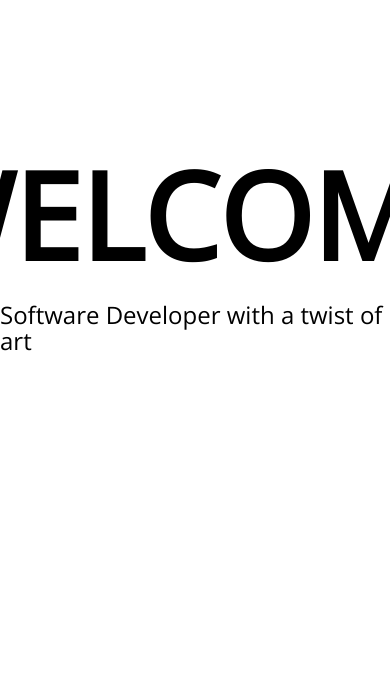
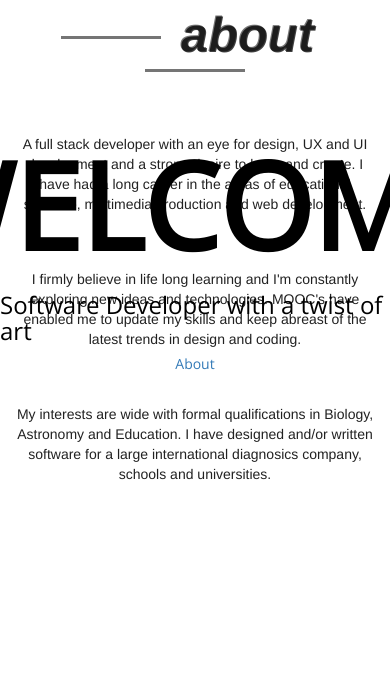
Before and after one commit to mwaa123/SIEZE, a Django app: page / in a window 390 px wide; the page is wider, and only the part inside the window is pictured. Shown: the part 171-844 px from the top of that part. Run offline with Django 3.2, Linux system fonts and the light colour scheme; some libraries are stand-ins or nearby versions.

Commit message:
add the about page

```diff
--- a/work/static/css/index.css
+++ b/work/static/css/index.css
@@ -22,3 +22,139 @@
     user-select: none;
     pointer-events: none;
   }
+  #about {
+    width: 100vw;
+    background-color: rgb(255, 255, 255);
+    padding-top: 20px;
+    padding-bottom: 50px;
+  }
+
+  #about .desc {
+    font-weight: 400;
+    color: rgba(0, 0, 0, 0.87);
+  }
+
+  .icon-me {
+    text-align: center;
+    font-size: 5em;
+    color: rgba(200, 100, 100, 0.7);
+    padding-top: 20px;
+    padding-bottom: 25px;
+    text-shadow: 3px 3px 6px rgba(0, 0, 0, 0.30);
+  }
+
+  .icon-contact {
+    text-align: center;
+    font-size: 7.5em;
+    color: rgba(152, 110, 110, 0.4);
+    padding-top: 10px;
+    padding-bottom: 15px;
+    text-shadow: 2px 2px 4px rgba(0, 0, 0, 0.75);
+  }
+
+  .icon-contact a {
+    color: rgba(152, 110, 110, 0.4) !important;
+  }
+
+  #portfolio {
+    background-color: #f6f6f6;
+    width: 100vw;
+    max-width: 1000px;
+    padding-top: 20px;
+    padding-bottom: 50px;
+  }
+
+  #portfolio .desc {
+    font-weight: 400;
+    color: rgba(0, 0, 0, 0.6);
+  }
+
+  #contact {
+    width: 100vw;
+    height: 100vh;
+    background-image: url(http://2am.ninja/img/stars.jpg);
+    background-color: black;
+    background-repeat: no-repeat;
+    background-position: center center;
+    background-attachment: fixed;
+    background-size: cover;
+    padding-top: 20px;
+  }
+
+  .tagline1 {
+    font-family: 'lato', sans-serif;
+    font-size: 2em;
+    font-weight: 300;
+    font-style: italic;
+    color: #bbb;
+    text-align: left;
+    padding-top: 70px;
+    text-shadow: 1px 1px black;
+  }
+
+  .tagline2 {
+    font-family: 'lato', sans-serif;
+    font-size: 7em;
+    letter-spacing: 7px;
+    line-height: 0.95em;
+    font-weight: 100;
+    color: white;
+    text-align: left;
+    text-shadow: 1px 1px black;
+    padding-top: 10px;
+  }
+
+  .tagline3a, .tagline3b, .tagline3c {
+    font-family: 'courier', sans-serif;
+    font-size: 1.75em;
+    font-style: italic;
+    color: #666;
+    text-align: left;
+    line-height: 1em;
+    text-shadow: 1px 1px black;
+  }
+
+  .tagline3a {
+    padding-top: 50px;
+  }
+
+  .tagline3b {
+    padding-left: 30px;
+  }
+
+  .line {
+    height: 3px;
+    width: 100px;
+    position: relative;
+    top: -12px;
+    display: inline-block;
+    background-color: #999;
+  }
+
+  .line.about {
+    background-color: rgba(0, 0, 0, 0.54);
+  }
+
+  .line.portfolio {
+    background-color: rgba(0, 0, 0, 0.54);
+  }
+
+  .line.contact {
+    background-color: rgba(255, 255, 255, 0.95);
+  }
+
+  .section-title {
+    /* font-family: 'lato', sans-serif; */
+    font-size: 3.5em;
+    font-weight: 900;
+    font-style: italic;
+    text-align: center;
+    padding-top: 0px;
+    padding-left: 15px;
+    padding-right: 15px;
+  }
+
+  .section-title.about {
+    color: rgba(0, 0, 0, 0.54);
+    text-shadow: 1px 1px rgba(0, 0, 0, 0.75);
+  }
--- a/work/templates/fold/welcome.html
+++ b/work/templates/fold/welcome.html
@@ -15,6 +15,7 @@
             <div class="overlay">
                 <h1>WELCOME</h1>
                 <h3>Software Developer with a twist of art</h3>
+                <a href="#about">About</a>
             </div>
 
 
@@ -22,6 +23,57 @@
 
     </div>
 </div>
+<!-- about page -->
+<section id="about" class="container-fluid">
+
+    <div class="row section-banner">
+      <div class="col-md-offset-3 col-md-6 text-center">
+        <div>
+          <span class="line about"></span>
+          <span class="section-title about">about</span>
+          <span class="line about"></span>
+        </div>
+      </div>
+    </div>
+
+
+    <div class="row max">
+
+      <div class="col-sm-4 text-center">
+        <div class="desc">
+          <div class="icon-me"><i class="fa fa-user"></i></div>
+          <p>A full stack developer with an eye for design, UX and UI development and a strong desire to learn and create. I have had a long career in the areas of educational software, multimedia production and web development.</p>
+        </div>
+      </div>
+
+      <div class="col-sm-4 text-center">
+        <div class="desc">
+          <div class="icon-me"><i class="fa fa-mortar-board"></i></div>
+          <p>I firmly believe in life long learning and I'm constantly exploring new ideas and technologies. MOOC's have enabled me to update my skills and keep abreast of the latest trends in design and coding.</p>
+        </div>
+      </div>
+
+      <div class="col-sm-4 text-center">
+        <div class="desc">
+          <div class="icon-me"><i class="fa fa-rocket"></i></div>
+          <p>My interests are wide with formal qualifications in Biology, Astronomy and Education. I have designed and/or written software for a large international diagnosics company, schools and universities.</p>
+        </div>
+      </div>
+
+    </div>
+
+
+  </section>
+
+
+
+
 
 </div>
+{% block scripts %}
+        <script src="https://ajax.googleapis.com/ajax/libs/jquery/3.2.1/jquery.min.js"></script>
+        <script src="https://maxcdn.bootstrapcdn.com/bootstrap/3.4.1/js/bootstrap.min.js"></script>
+
+     {% bootstrap_javascript %}
 {% endblock %}
+{%endblock%}
```
